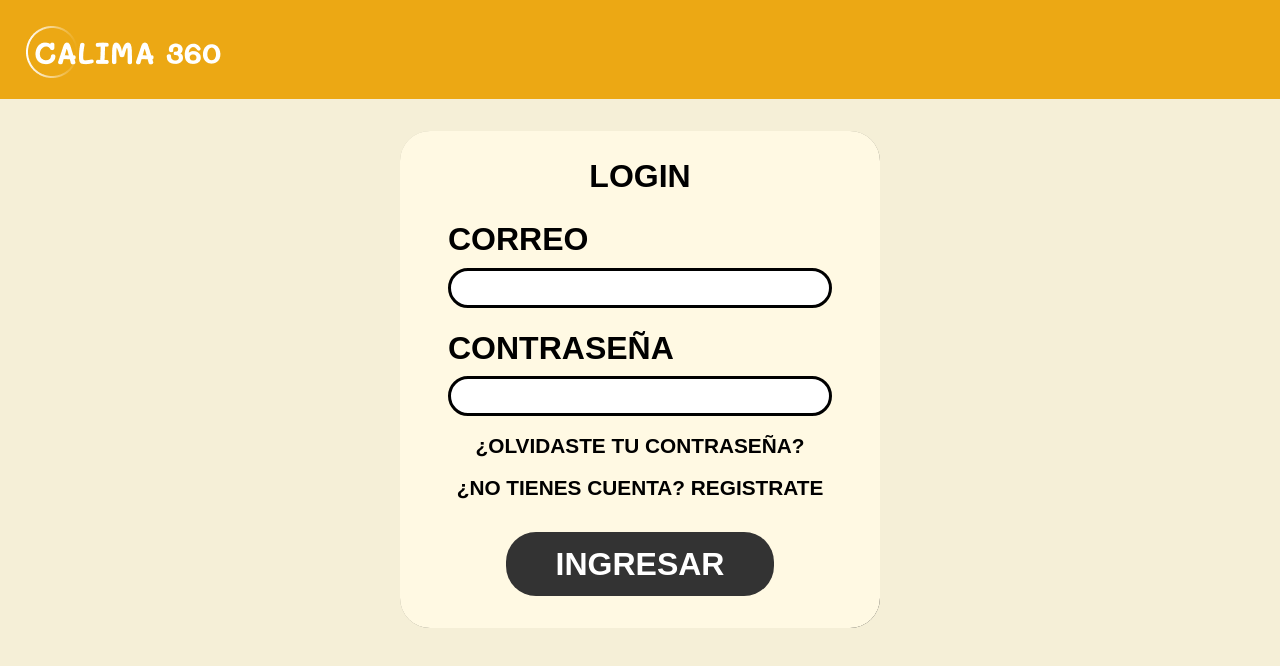
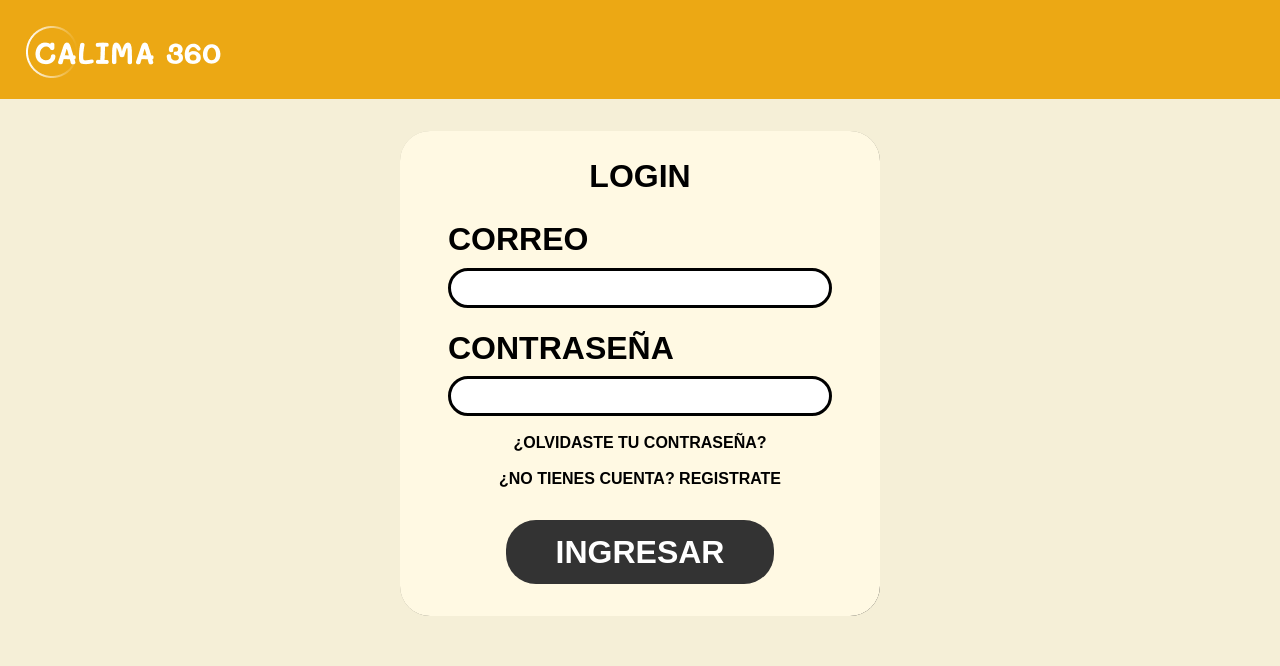
Before and after one commit to vantwot/calima360, a React (Create React App) app in the folder frontend/: page / in a window 1280 px wide. Shown: the top 666 px of the page. Built offline with nearby package versions, Linux system fonts and the light colour scheme; no server answers.

Commit message:
fixed style logina

```diff
--- a/frontend/src/DesktopGeneral.css
+++ b/frontend/src/DesktopGeneral.css
@@ -123,7 +123,7 @@ html,body {
     text-transform: uppercase;
     font-style: normal;
     font-weight: 600;
-    font-size: 1.3em;
+    font-size: 1em;
     text-decoration: none;
     cursor: pointer;
     text-align: center;
```
